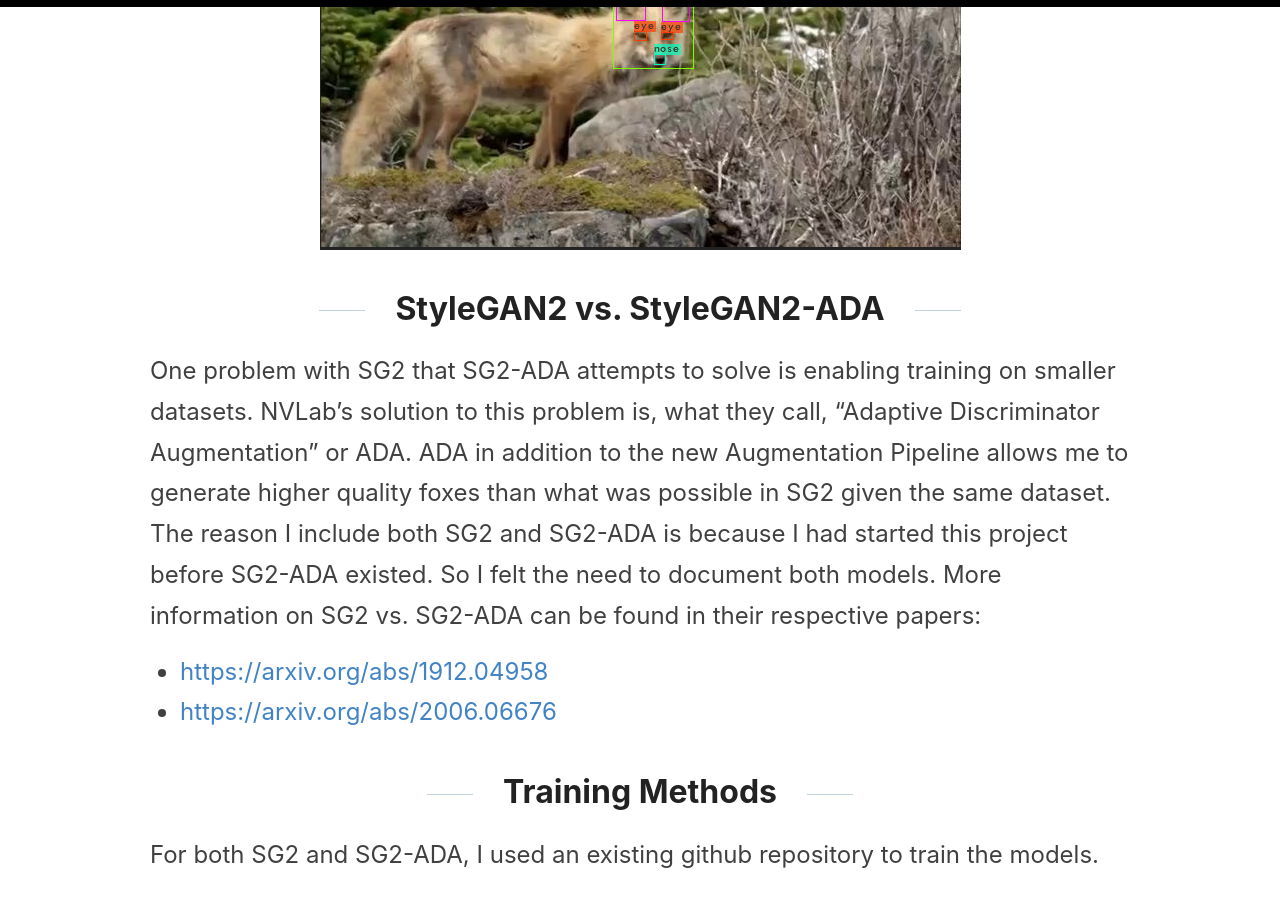
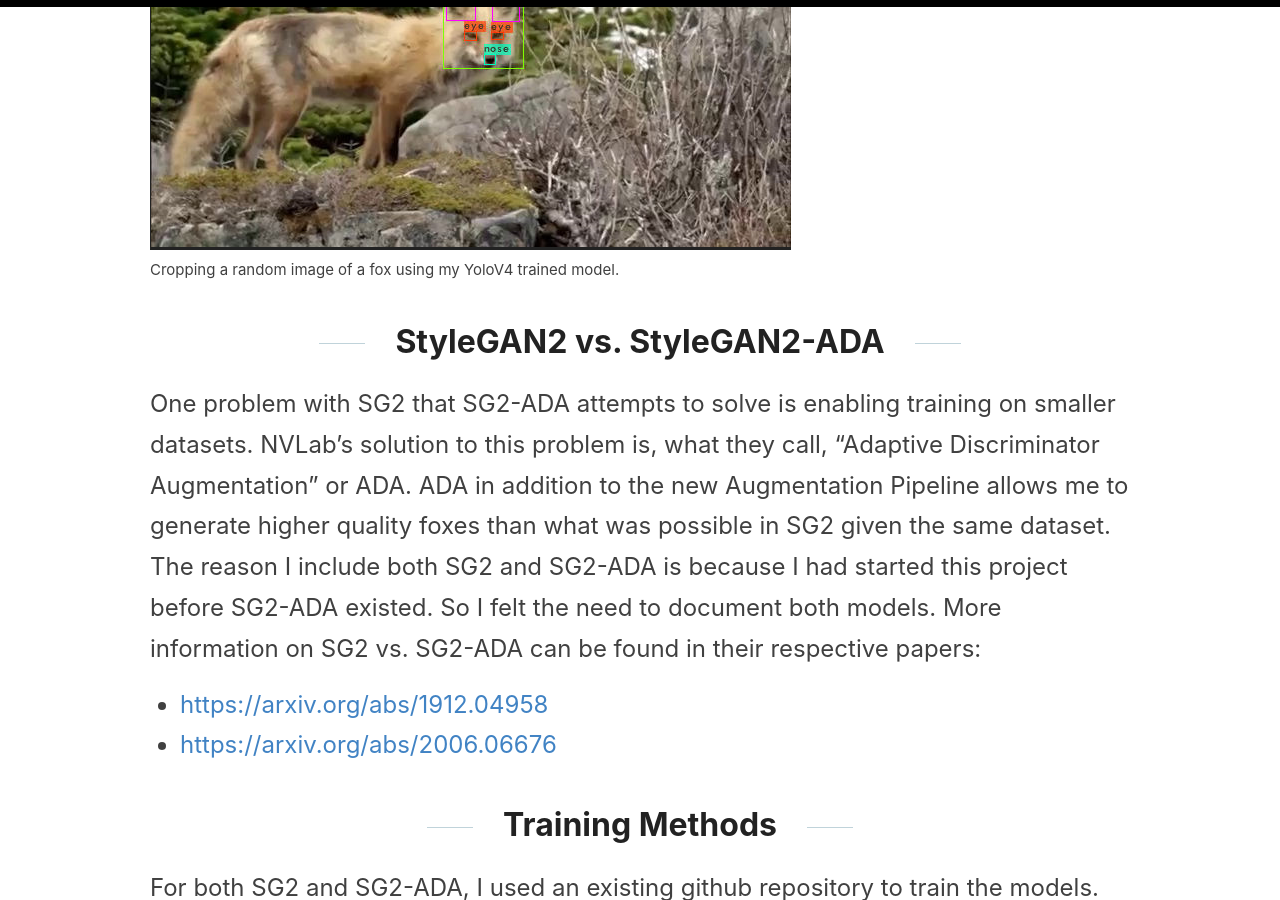
Before and after one commit to Kettukaa/Kettukaa.github.io, a Jekyll site: the page built from _posts/2020-12-25-fox-stylegan.md, in a window 1280 px wide and 900 px high, scrolled down 1284 px. Built offline with Jekyll 4.4.1, drawn with Linux system fonts in a browser that asks for light colours; formulas are drawn with MathJax 3; some of the changed text lies outside the part shown.

Commit message:
Migrating images to new caption format

```diff
--- a/_posts/2020-12-25-fox-stylegan.md
+++ b/_posts/2020-12-25-fox-stylegan.md
@@ -12,8 +12,7 @@ Generating high fidelity images through the power of machine learning has become
 ## Preparation
 Data preparation mainly consisted of gathering data, automatically locating fox heads, and cropping the heads into squares. To locate and crop the heads automatically, I used a YoloV4 model (which I talk about in more detail [here](https://kettukaa.github.io/fox-detection/)) to find the heads, and a script to crop the images.
 
-![Cropping a fox head](../images/foxes/yolo/GoodExample5.png)
-
+{% include image.html url="/images/foxes/yolo/GoodExample5.png" description="Cropping a random image of a fox using my YoloV4 trained model." %}
 ## StyleGAN2 vs. StyleGAN2-ADA
 One problem with SG2 that SG2-ADA attempts to solve is enabling training on smaller datasets. NVLab's solution to this problem is, what they call, "Adaptive Discriminator Augmentation" or ADA. ADA in addition to the new Augmentation Pipeline allows me to generate higher quality foxes than what was possible in SG2 given the same dataset. The reason I include both SG2 and SG2-ADA is because I had started this project before SG2-ADA existed. So I felt the need to document both models. More information on SG2 vs. SG2-ADA can be found in their respective papers:
  - [https://arxiv.org/abs/1912.04958](https://arxiv.org/abs/1912.04958)
@@ -38,7 +37,7 @@ In both methods, the basic process of training the model is pointing the corresp
 The results are astounding. The quality of the images generated is so good, that very often you couldn't tell a fake generated fox from reals.
 
 Below are nine completely SG2-ADA generated images, these foxes do not exist:
-![](../images/foxes/SG2ADA/samples-grid1.png)
+{% include image.html url="/images/foxes/SG2ADA/samples-grid1.png" description="Samples from my SG2-ADA model with various levels of truncation" %}
 
 ## StyleGAN features
 SG comes packaged with a lot of interesting features that deserve a post all on their own (coming soon). In simple terms, SG encodes all possible output images in a representation called "Latent Space." This latent space is simply a 512 dimensional space. When inferencing the model, you seed a random number to a script and the script converts that random number to a random point in this 512 dimensional space. This seemingly simple concept has many very cool use cases:
```
